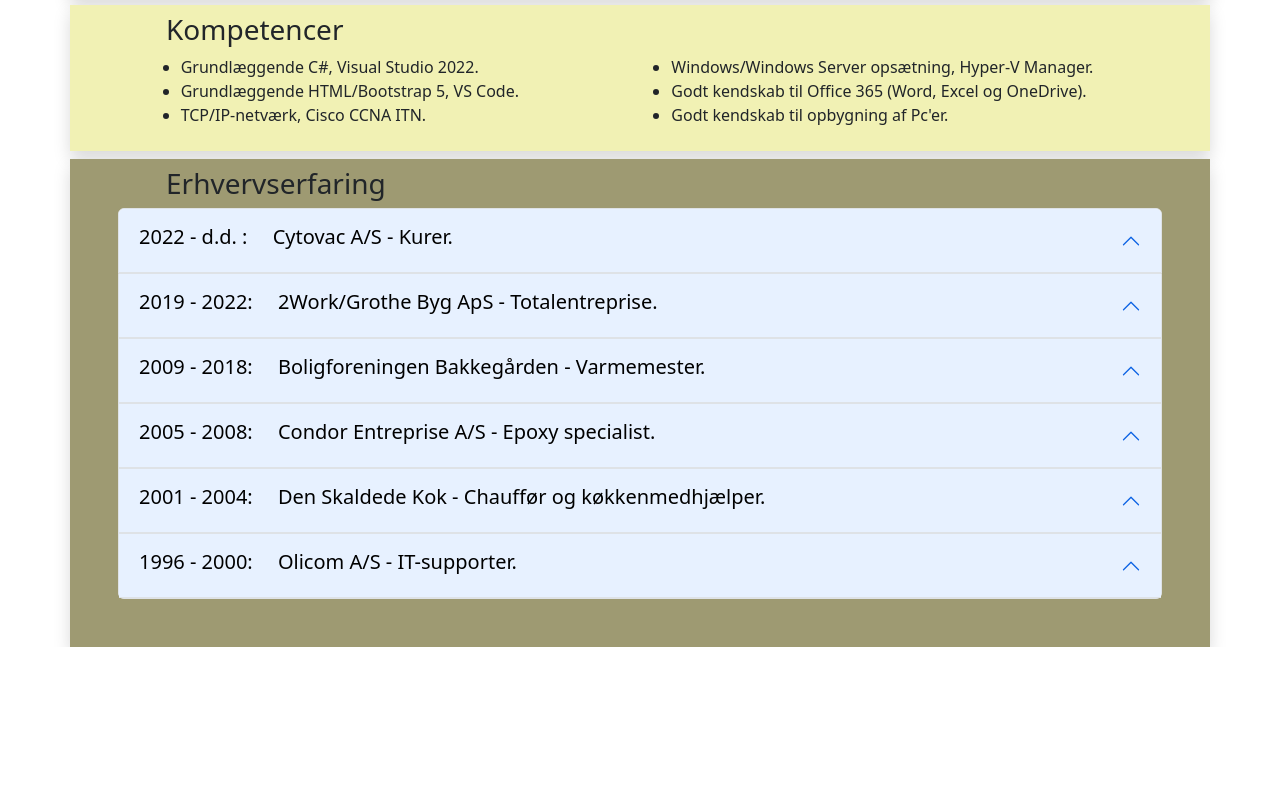
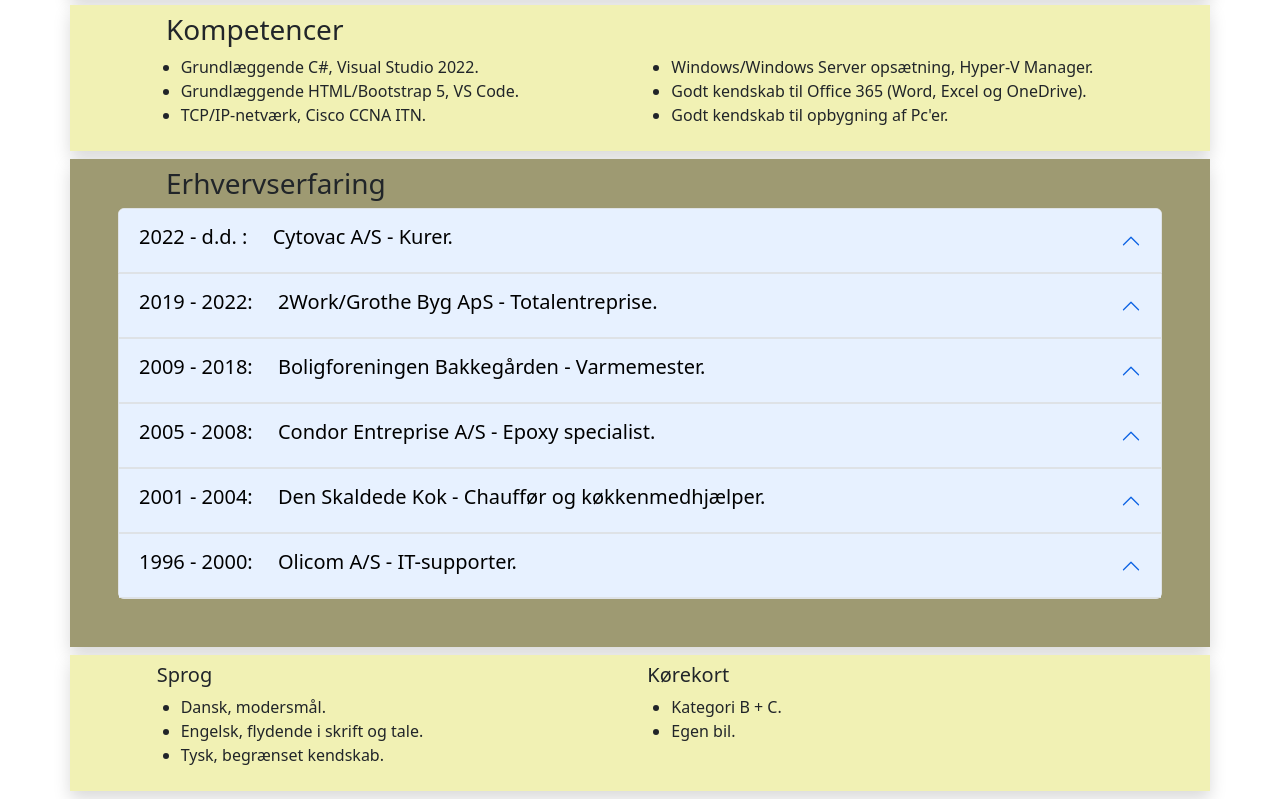
Before and after one commit to Samdam77/CV-Homepage, a plain HTML site: page index.html in a window 1280 px wide. Shown: the part 536-1335 px from the top of the page. Before the commit the page ends 1183 px from the top, so only its background shows below. Drawn offline with nearby package versions, Linux system fonts and the light colour scheme.

Commit message:
Tilføjet sprog og kørekort section

```diff
--- a/index.html
+++ b/index.html
@@ -189,6 +189,40 @@
     </div>
   </section>
 
+  <div class="container-lg">
+    <h3></h3>
+  </div>
+
+  <!-- Sprog og kørekort -->
+  <section id="sprog">
+
+    <div class="container-lg shadow ps-5 pt-2 pb-2" style="background-color:rgb(241, 241, 180)">
+
+      <div class="row justify-content-evenly">
+        <div class="col-md-5">
+          <h5 class="ps-2">Sprog</h3>
+          <ul>
+            <li>Dansk, modersmål.</li>
+            <li>Engelsk, flydende i skrift og tale.</li>
+            <li>Tysk, begrænset kendskab.</li>
+          </ul>
+        </div>
+        <div class="col-md-6">
+          <h5 class="ps-2">Kørekort</h3>
+          <ul>
+            <li>Kategori B + C.</li>
+            <li>Egen bil.</li>
+          </ul>
+        </div>
+      </div>
+    </div>
+
+  </section>
+
+  <div class="container-lg">
+    <h3></h3>
+  </div>
+
 </body>
 
 </html>
```
